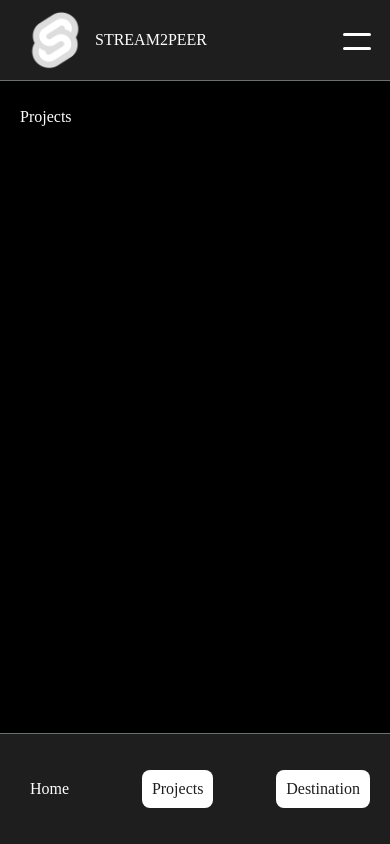
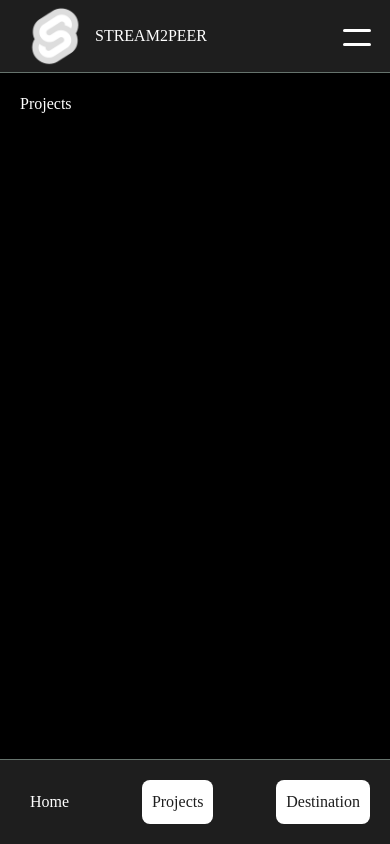
Before and after one commit to tobySolutions/stream2peer, a SvelteKit app in the folder packages/frontend/: page /dashboard/projects in a window 390 px wide. Built offline with nearby package versions, Linux system fonts and the light colour scheme.

Commit message:
chore: added global styling reset file and mixins for responsiveness

```diff
--- a/packages/frontend/src/lib/navbar.svelte
+++ b/packages/frontend/src/lib/navbar.svelte
@@ -54,6 +54,7 @@
 </nav>
 
 <style lang="scss">
+	@import "../styles//styles.scss";
 	.nav {
 		background-color: #1e1e1e;
 		position: fixed;
@@ -67,7 +68,7 @@
 		display: flex;
 		align-items: center;
 		justify-content: space-between;
-		padding: 10px 25px;
+		padding: 36px 25px;
 
 		.nav__items {
 			display: flex;
@@ -170,7 +171,7 @@
 		}
 	}
 
-	@media (max-width: 650px) {
+	@include respond(ms) {
 		.nav {
 			.mobile__nav {
 				display: block;
--- a/packages/frontend/src/lib/sidebar.svelte
+++ b/packages/frontend/src/lib/sidebar.svelte
@@ -22,6 +22,7 @@
 </aside>
 
 <style lang="scss">
+	@import "../styles/styles.scss";
 	.sidebar {
 		flex-basis: 20%;
 		padding: 20px;
@@ -55,7 +56,7 @@
 		}
 	}
 
-	@media (max-width: 650px) {
+	@include respond(ms) {
 		.sidebar {
 			position: absolute;
 			bottom: 0;
--- a/packages/frontend/src/routes/dashboard/+layout.svelte
+++ b/packages/frontend/src/routes/dashboard/+layout.svelte
@@ -2,6 +2,7 @@
 	import Logo from '../../../static/favicon.png';
 	import Navbar from '$lib/navbar.svelte';
 	import Sidebar from '$lib/sidebar.svelte';
+	import "../../styles/styles.scss"
 
 	export const navItems = [
 		{ label: 'Home', value: 'home', route: '/dashboard/home' },
@@ -19,6 +20,9 @@
 </div>
 
 <style lang="scss">
+
+	@import "../../styles/styles.scss";
+
 	@keyframes slideUp {
 		from {
 			transform: translateY(80px);
@@ -43,7 +47,7 @@
 		}
 	}
 
-	@media (max-width: 650px) {
+	@include respond(ms) {
 		.content {
 			.main__content {
 				flex-basis: 100%;
--- /dev/null
+++ b/packages/frontend/src/styles/reset.scss
@@ -0,0 +1,64 @@
+// reset from https://www.joshwcomeau.com/css/custom-css-reset/
+
+/*
+  1. Use a more-intuitive box-sizing model.
+*/
+*,
+*::before,
+*::after {
+	box-sizing: border-box;
+}
+/*
+  2. Remove default margin
+*/
+* {
+	margin: 0;
+}
+/*
+  3. Allow percentage-based heights in the application
+*/
+html,
+body {
+	height: 100%;
+}
+/*
+  Typographic tweaks!
+  4. Add accessible line-height
+  5. Improve text rendering
+*/
+body {
+	line-height: 1.5;
+	-webkit-font-smoothing: antialiased;
+}
+/*
+  6. Improve media defaults
+*/
+img,
+picture,
+video,
+canvas,
+svg {
+	display: block;
+	max-width: 100%;
+}
+/*
+  7. Remove built-in form typography styles
+*/
+input,
+button,
+textarea,
+select {
+	font: inherit;
+}
+/*
+  8. Avoid text overflows
+*/
+p,
+h1,
+h2,
+h3,
+h4,
+h5,
+h6 {
+	overflow-wrap: break-word;
+}
--- /dev/null
+++ b/packages/frontend/src/styles/styles.scss
@@ -0,0 +1,43 @@
+@import './reset.scss';
+
+$breakpoint-xs: 480px;
+$breakpoint-ms: 650px;
+$breakpoint-sm: 768px;
+$breakpoint-md: 992px;
+$breakpoint-lg: 1200px;
+$breakpoint-xl: 1400px;
+
+
+body {
+	min-height: 100vh;
+	margin: 0;
+}
+
+@mixin respond($breakpoint) {
+  @if $breakpoint == xs {
+    @media (max-width: #{$breakpoint-xs}) {
+      @content;
+    }
+  } @else if $breakpoint == sm {
+    @media (max-width: #{$breakpoint-sm}) {
+      @content;
+    }
+  } @else if $breakpoint == md {
+    @media (max-width: #{$breakpoint-md}) {
+      @content;
+    }
+  } @else if $breakpoint == lg {
+    @media (max-width: #{$breakpoint-lg}) {
+      @content;
+    }
+  } @else if $breakpoint == xl {
+    @media (max-width: #{$breakpoint-xl}) {
+      @content;
+    }
+  }
+  @else if $breakpoint == ms {
+    @media (max-width: #{$breakpoint-ms}) {
+      @content;
+    }
+  }
+}
```
